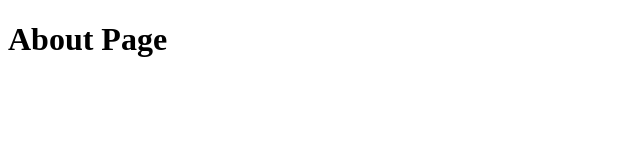
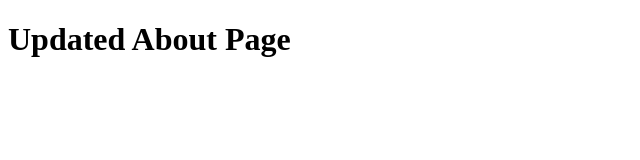
Before and after one commit to nabin-skilluplabs/shared_repository_01, a plain HTML site: page about.html in a window 1280 px wide. Shown: the whole page, without its empty margins (0-640 px from the left). Drawn offline with Linux system fonts and the light colour scheme.

Commit message:
Changed about page

```diff
--- a/about.html
+++ b/about.html
@@ -6,6 +6,6 @@
     <title>About Page</title>
   </head>
   <body>
-    <h1>About Page</h1>
+    <h1>Updated About Page</h1>
   </body>
 </html>
```
